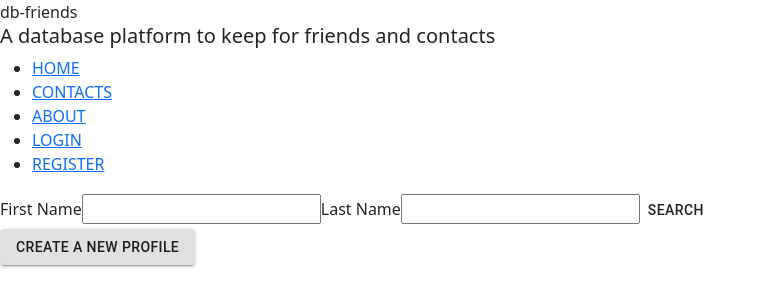
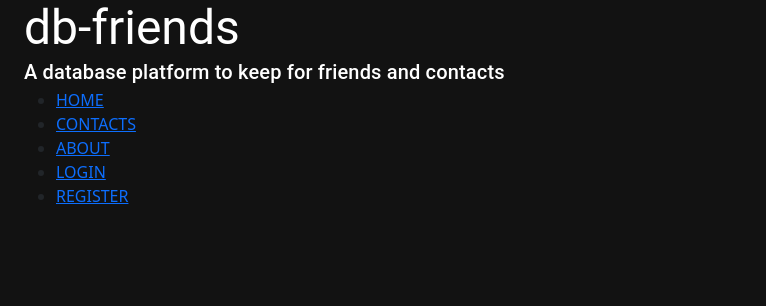
Before and after one commit to leonardogavaudan/db-friends, a React app in the folder client/: page / in a window 1280 px wide. Shown: the top 306 px of the page, without its empty margins (0-766 px from the left). Built offline with nearby package versions, Linux system fonts and the light colour scheme.

Commit message:
started css files for main page

```diff
--- /dev/null
+++ b/client/src/App.css
@@ -0,0 +1,11 @@
+html, body {
+    background-color: #121212;
+}
+
+.main-heading{
+    color: white;
+}
+
+.sub-heading{
+    color: white;
+}
--- a/client/src/App.jsx
+++ b/client/src/App.jsx
@@ -1,30 +1,23 @@
 import React from 'react';
+
+import './App.css'
 
 import Navbar from './components/Navbar';
 import Heading from './components/Heading';
 
 import Button from '@material-ui/core/Button';
 import Box from '@material-ui/core/Box';
+import Typography from '@material-ui/core/Typography';
+import { Container } from '@material-ui/core';
 
 const App = () => {
 	return (
-		<Box bgcolor="grey">
+		<Container>
 			<Heading />
-
 			<Navbar />
 
-			<form action="search">
-				<label for="fname">First Name</label>
-				<input type="text" id="fname" name="firstName" />
-
-				<label for="lname">Last Name</label>
-				<input type="text" id="lname" name="lastName" />
-
-				<Button type="submit">Search</Button>
-			</form>
-
-			<Button variant="contained" href="./newProfile.html"> Create a new profile </Button>
-		</Box >
+			<Typography variant="h1"> </Typography>
+		</Container>
 	);
 };
 
--- a/client/src/components/Heading.jsx
+++ b/client/src/components/Heading.jsx
@@ -1,12 +1,14 @@
 import React from "react";
+import { Typography } from "@material-ui/core";
+
 
 const Heading = () => {
     return (
         <div>
-            <div>db-friends</div>
-            <h5>
+            <Typography variant="h3" className="main-heading">db-friends</Typography>
+            <Typography variant="h6" className="sub-heading">
                 A database platform to keep for friends and contacts
-            </h5>
+            </Typography>
         </div>
     );
 }
```
Also changed, not shown: client/src/pages/Search.jsx (added, +23 -0 lines), 1 other file (tests, documents, lock files or other folders).
